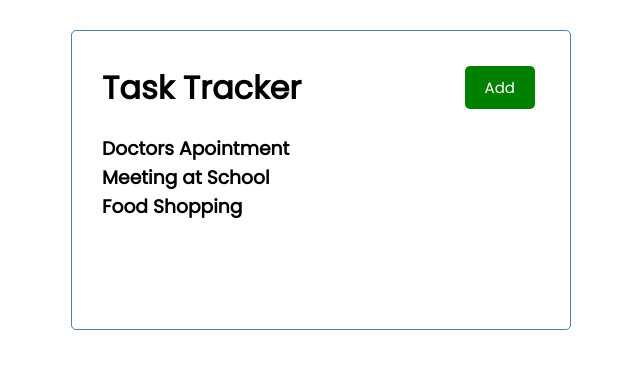
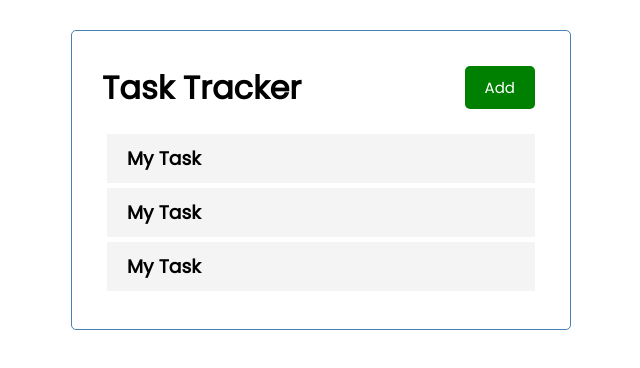
Before and after one commit to AkaraTawng/react-task-tracker, a React (Create React App) app: page / in a window 1280 px wide. Shown: the top 368 px of the page, without its empty margins (319-959 px from the left). Built offline with nearby package versions, Linux system fonts and the light colour scheme.

Commit message:
render Task instead of h3 in Tasks list. change export name in Task

```diff
--- a/src/components/Task.js
+++ b/src/components/Task.js
@@ -3,10 +3,10 @@
 const Task = () => {
     return (
         <div className='task' >
-
+            <h3>My Task</h3>
 
         </div>
     )
 }
 
-export default React
+export default Task
--- a/src/components/Tasks.js
+++ b/src/components/Tasks.js
@@ -1,8 +1,9 @@
-import {useState} from 'react';
+import Task from './Task';
 
 const Tasks = ({tasks}) => {
     return <>
-        {tasks.map(task => (<h3 key={tasks.id}>{task.text}</h3>))}
+        {tasks.map(task => (<Task key={task.id} task={task}/>
+        ))}
     </>
 }
 
```
